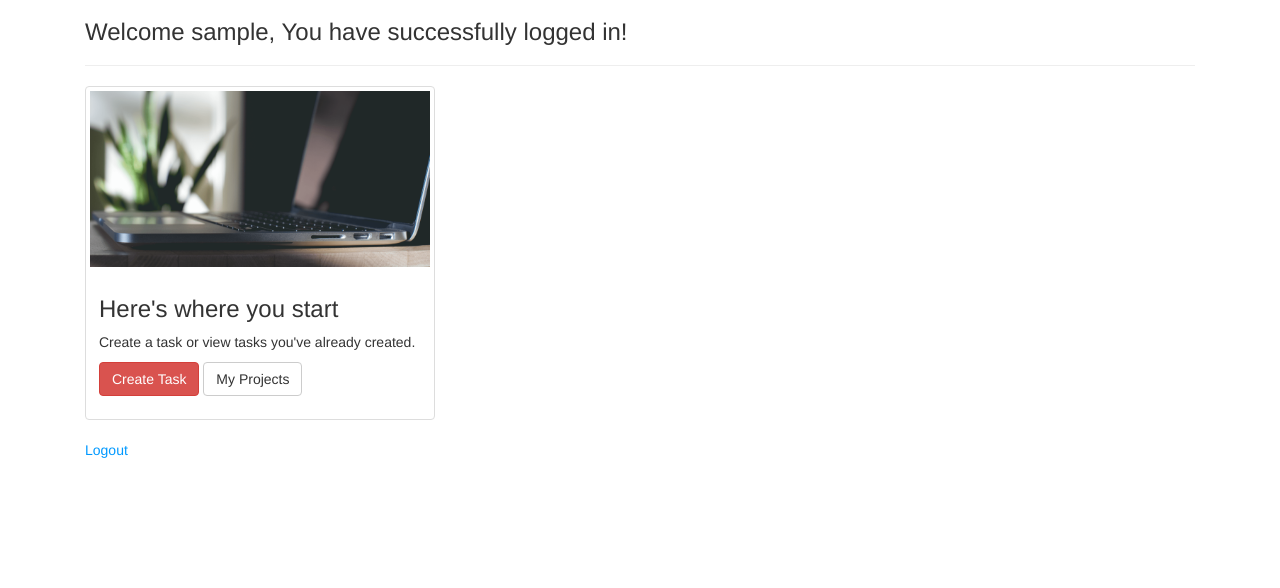
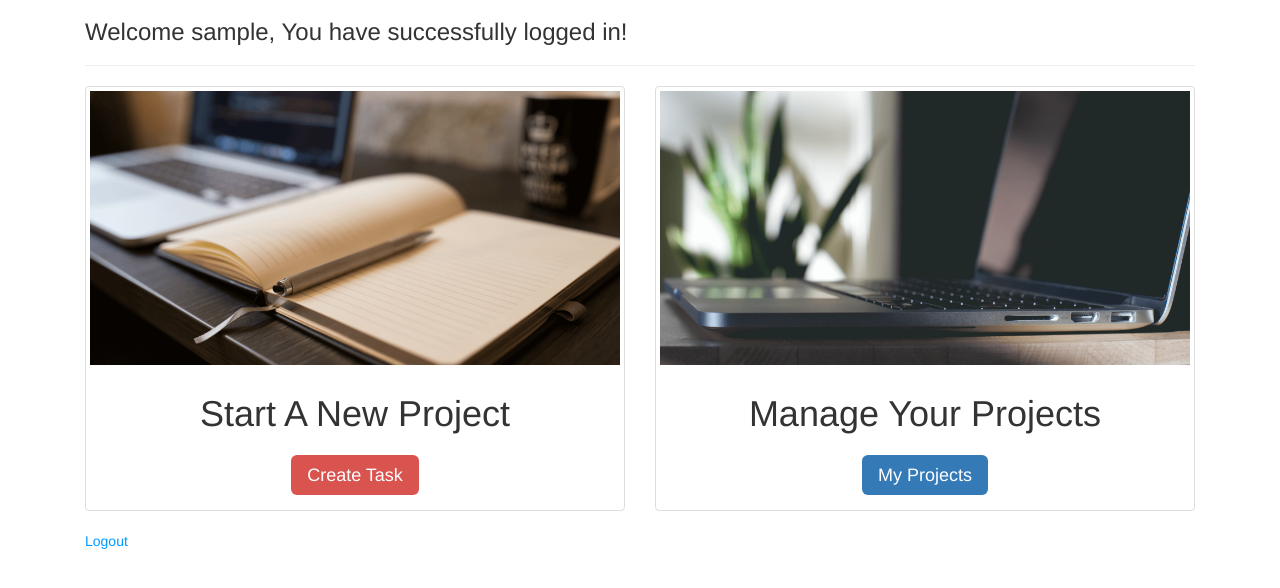
Before and after one commit to WebMediaConcepts/Project_Files, a PHP site: page /login.php in a window 1280 px wide. Shown: the part 51-639 px from the top of the page. Run offline with PHP 8.4, Linux system fonts and the light colour scheme; the visitor is signed in with stand-in values (Sample User, id 1).

Commit message:
post class commit

```diff
--- a/Websites/smithaconsulting.com/CreateTask.php
+++ b/Websites/smithaconsulting.com/CreateTask.php
@@ -76,12 +76,13 @@
 	    <div class="col-lg-12">
             <p class="lead">What's going on?</p>
 		<form id="ProjectForm" class="form-group" method="post" action="php/projects.php">
-
+				<label for="ProjectName">Project Name</label>
 				<input name="ProjectName" type="text" class="form-control" placeholder="Project Name">
 				<br />
+				<label for="Category">Category</label>
 				<input name="Category" type="text" class="form-control" placeholder="Service Request or WordPress Help">
 				<br />
-				<br />
+				<label for="Description">Description</label>
 				<textarea name="Description" class="form-control" rows="3" placeholder="Describe the issue"></textarea>
 				<br />
 				<br />
--- a/Websites/smithaconsulting.com/login.php
+++ b/Websites/smithaconsulting.com/login.php
@@ -107,13 +107,23 @@ else
 				<h3>Welcome <?php echo $_SESSION['user_id']; ?>, You have successfully logged in!</h3>
 				<hr />
 				<div class="row">
-				  <div class="col-sm-6 col-md-4">
+				  <div class="col-lg-6">
+					<div class="thumbnail">
+					  <img src="img/bg2.png" alt="Dashboard">
+					  <div class="caption text-center">
+						<h1>Start A New Project</h1>
+						<br>
+						<p><a href="CreateTask.php" class="btn-lg btn-danger" role="button">Create Task</a></p>
+					  </div>
+					</div>
+				  </div>
+				  <div class="col-lg-6">
 					<div class="thumbnail">
 					  <img src="img/bg.png" alt="Dashboard">
-					  <div class="caption">
-						<h3>Here's where you start</h3>
-						<p>Create a task or view tasks you've already created.</p>
-						<p><a href="CreateTask.php" class="btn btn-danger" role="button">Create Task</a> <a href="myProjects.php" class="btn btn-default" role="button">My Projects</a></p>
+					  <div class="caption text-center">
+						<h1>Manage Your Projects</h1>
+						<br>
+						<p><a href="myProjects.php" class="btn-lg btn-primary" role="button">My Projects</a></p>
 					  </div>
 					</div>
 				  </div>
```
Also changed, not shown: Websites/smithaconsulting.com/img/bg2.png (added).
